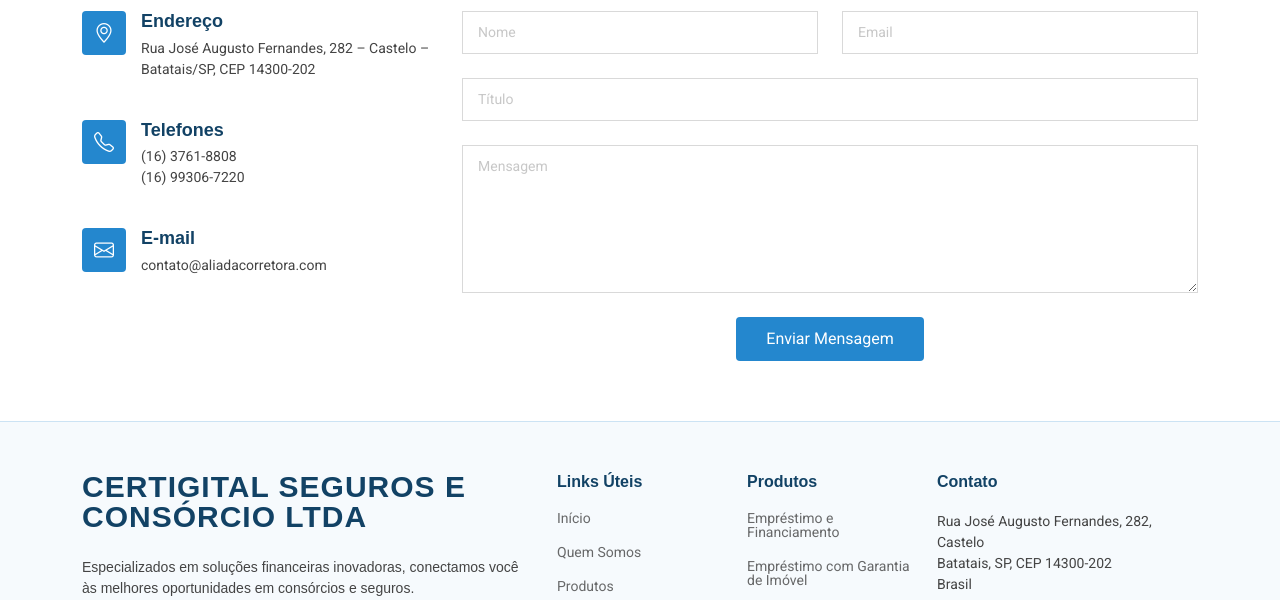
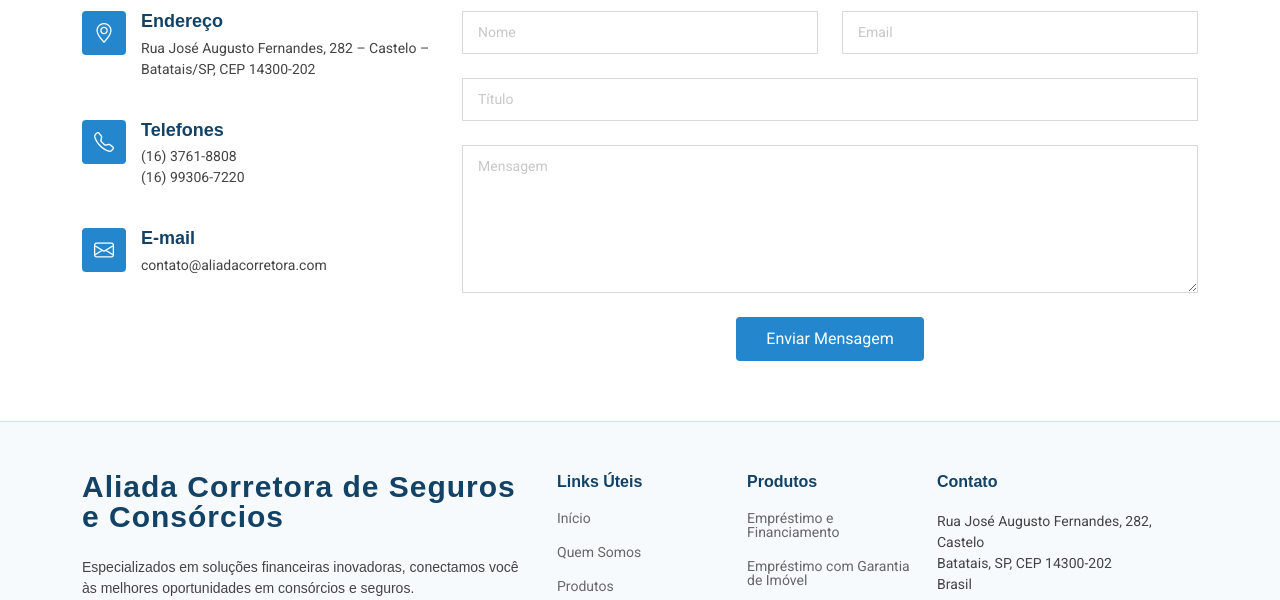
Before and after one commit to lucasmpampanini/porto_digital_consorcios, a plain HTML site: page index.html in a window 1280 px wide. Shown: the part 5596-6196 px from the top of the page. Drawn offline with Linux system fonts and the light colour scheme.

Commit message:
correção no nome

```diff
--- a/index.html
+++ b/index.html
@@ -449,7 +449,7 @@
       <div class="row gy-4">
         <div class="col-lg-5 col-md-12 footer-about">
           <a href="index.html" class="logo d-flex align-items-center">
-            <span class="sitename">CERTIGITAL SEGUROS E CONSÓRCIO LTDA</span>
+            <span class="sitename">Aliada Corretora de Seguros e Consórcios</span>
           </a>
           <p>Especializados em soluções financeiras inovadoras, conectamos você às melhores oportunidades em consórcios e seguros.</p>
           <div class="social-links d-flex mt-4">
```
